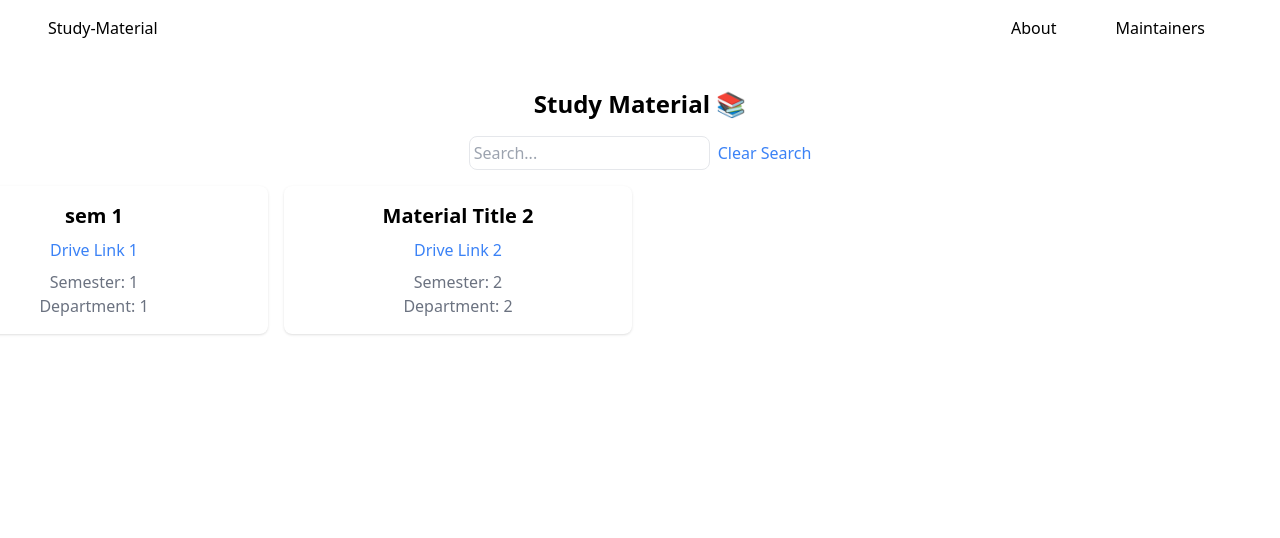
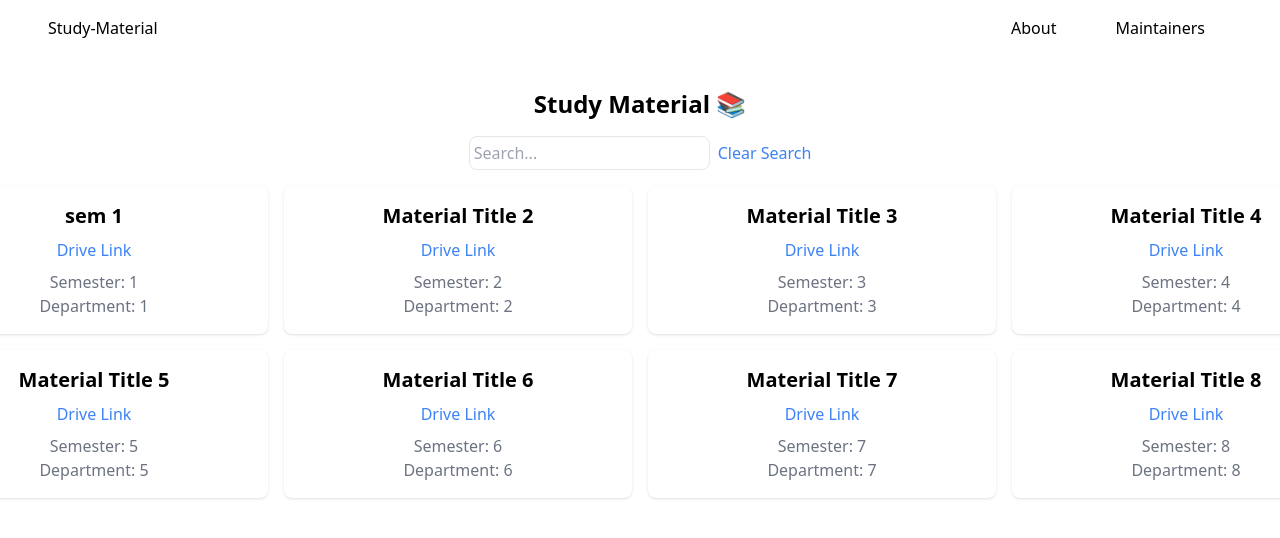
Before and after one commit to OctoTechHub/studysource, a React (Vite) app: page / in a window 1280 px wide. Shown: the top 538 px of the page. Built offline with nearby package versions, Linux system fonts and the light colour scheme.

Commit message:
mapped the links

```diff
--- a/src/components/Materials.tsx
+++ b/src/components/Materials.tsx
@@ -21,7 +21,7 @@ const DisplayMaterials : React.FC<DisplayMaterialsProps> = ({searchQuery}) => {
             >
                 <h2 className="text-xl font-semibold mb-2">{material.title}</h2>
                 <a href={material.driveLink} className="text-blue-500 hover:underline mb-2">
-                    {material.driveLink}
+                    Drive Link
                 </a>
                 <p className="text-gray-500">Semester: {material.semester}</p>
                 <p className="text-gray-500">Department: {material.department}</p>
--- a/src/components/Navbar.tsx
+++ b/src/components/Navbar.tsx
@@ -6,7 +6,7 @@ import Home from "./Home";
 
 const Navbar = () => {
     return (
-        <div className="flex flex-col">
+        <div className="flex flex-col w-full">
             <BrowserRouter>
             <div>
                 <Nav/>
--- a/src/index.css
+++ b/src/index.css
@@ -1,33 +1,3 @@
 @tailwind base;
 @tailwind components;
 @tailwind utilities;
-
-@layer components {
-  .maintainers {
-    @apply flex justify-center mt-8;
-  }
-
-  .maintainers .bg-white {
-    @apply shadow rounded-lg p-6;
-  }
-
-  .maintainers h2 {
-    @apply text-2xl font-bold mb-4;
-  }
-
-  .maintainers p {
-    @apply mb-4;
-  }
-
-  .maintainers ul {
-    @apply list-disc list-inside mt-4;
-  }
-
-  .maintainers li {
-    @apply flex items-center mb-2;
-  }
-
-  .maintainers img {
-    @apply inline-block mr-2 rounded-full;
-  }
-}
--- a/src/material.ts
+++ b/src/material.ts
@@ -1,14 +1,51 @@
 export const materials = [
     {
       title: 'sem 1',
-      driveLink: 'Drive Link 1',
+      driveLink: 'https://drive.google.com/drive/folders/12XhDzO_IvUspP1VQFxTMiZNWWWXDSM0_?usp=sharing',
       semester: 1,
       department: 1,
     },
     {
       title: 'Material Title 2',
-      driveLink: 'Drive Link 2',
+      driveLink: 'https://drive.google.com/drive/folders/1NuUxhZ75oqxV3yy5FBZF3G7gQKcTjhOW?usp=sharing',
       semester: 2,
       department: 2,
     },
+    {
+      title: 'Material Title 3',
+      driveLink: 'https://drive.google.com/drive/folders/1XmQOYV2c19A7YmXkxFbB2Bum_XdAI3tb?usp=sharing',
+      semester: 3,
+      department: 3,
+    },
+    {
+      title: 'Material Title 4',
+      driveLink: ' https://drive.google.com/drive/folders/1MK0aQlCQKbFtycSo7XjjMuCDCw9dO1lm?usp=sharing',
+      semester: 4,
+      department: 4,
+    },
+    {
+      title: 'Material Title 5',
+      driveLink: 'https://drive.google.com/drive/folders/1ERj_JGLZ1CabV5vZqIxqs7RLWwtqeuCE?usp=sharing',
+      semester: 5,
+      department: 5,
+    },
+    {
+      title: 'Material Title 6',
+      driveLink: 'https://drive.google.com/drive/folders/1tFoPe1ljnkeAeCrNu6EZH_VRTuu6fQ2_?usp=sharing',
+      semester: 6,
+      department: 6,
+    },
+    {
+      title: 'Material Title 7',
+      driveLink: 'https://drive.google.com/drive/folders/1LrdLl8iQ3FemhbjOUs3_gpC72Z8ydAtI?usp=sharing',
+      semester: 7,
+      department: 7,
+    },
+    {
+      title: 'Material Title 8',
+      driveLink: 'Coming soon',
+      semester: 8,
+      department: 8,
+    }
+
   ];
```
